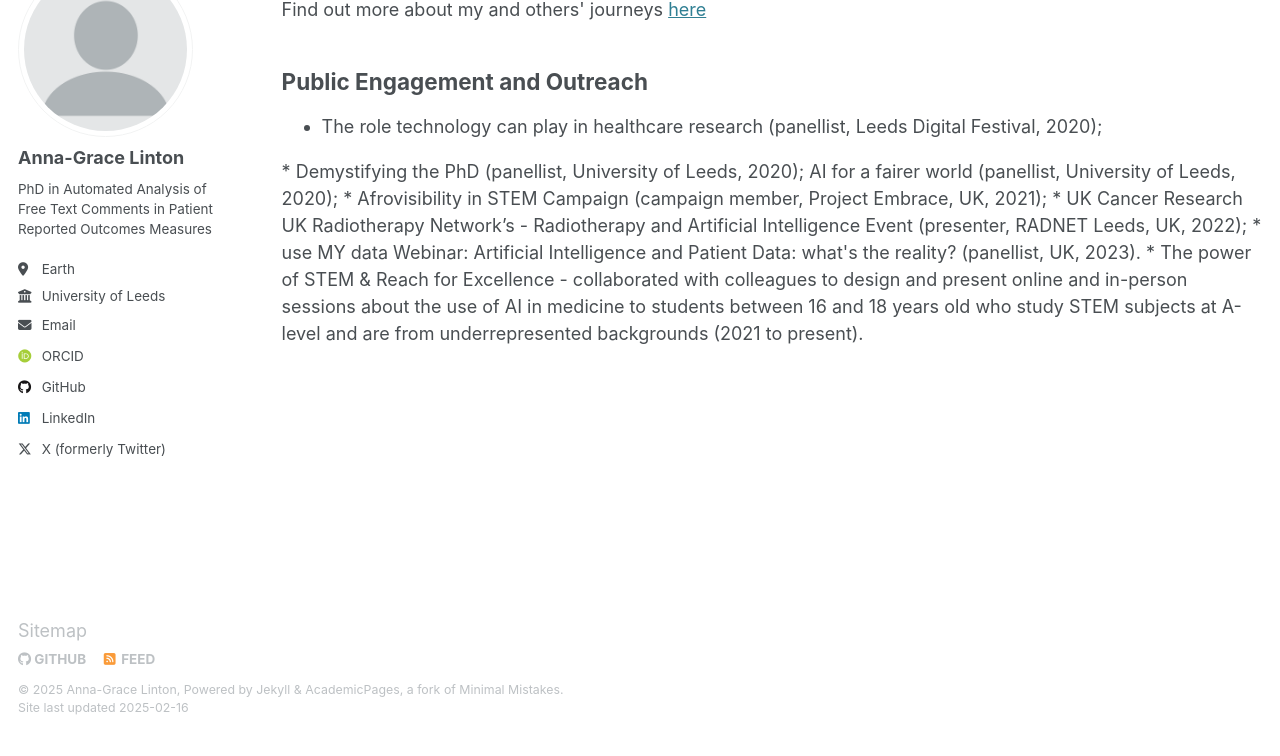
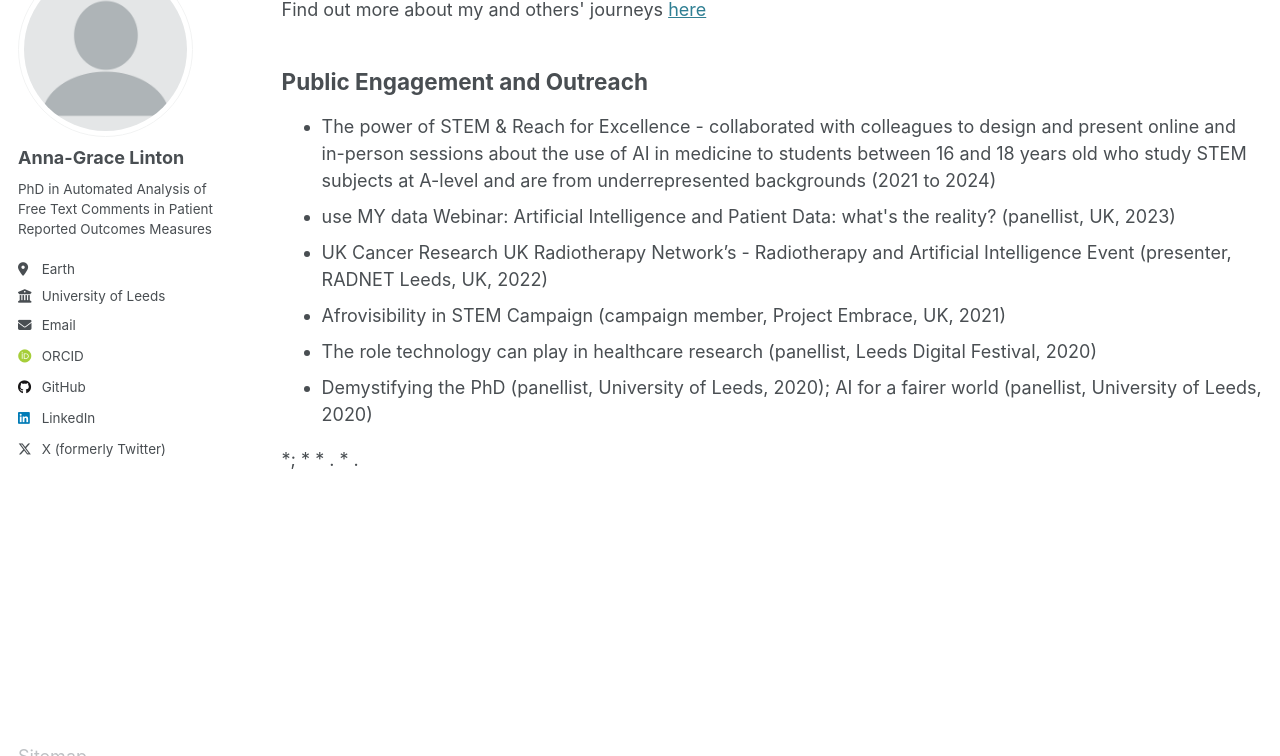
Before and after one commit to AnnaLinton/annalinton.github.io, a Jekyll site: the page built from _pages/portfolio.html, in a window 1280 px wide and 900 px high, scrolled down 629 px, cut to the strip 144-900 px from the top of the window. Built offline with Jekyll 4.4.1, drawn with Linux system fonts in a browser that asks for light colours; some web fonts are replaced.

Commit message:
Update portfolio.html

```diff
--- a/_pages/portfolio.html
+++ b/_pages/portfolio.html
@@ -13,13 +13,17 @@ Find out more about my and others' journeys <a href="https://spotlight.leeds.ac.
 
 <h2> Public Engagement and Outreach </h2>
 <ul>
-  <li>The role technology can play in healthcare research (panellist, Leeds Digital Festival, 2020);</li>
+  <li> The power of STEM & Reach for Excellence - collaborated with colleagues to design and present online and in-person sessions about the use of AI in medicine to students between 16 and 18 years old who study STEM subjects at A-level and are from underrepresented backgrounds (2021 to 2024)</li>
+  <li> use MY data Webinar: Artificial Intelligence and Patient Data: what's the reality? (panellist, UK, 2023)</li>
+  <li> UK Cancer Research UK Radiotherapy Network’s - Radiotherapy and Artificial Intelligence Event (presenter, RADNET Leeds, UK, 2022)</li>
+  <li> Afrovisibility in STEM Campaign (campaign member, Project Embrace, UK, 2021)</li>
+  <li> The role technology can play in healthcare research (panellist, Leeds Digital Festival, 2020)</li>
+  <li> Demystifying the PhD (panellist, University of Leeds, 2020); AI for a fairer world (panellist, University of Leeds, 2020)</li>
 </ul>
-  * Demystifying the PhD (panellist, University of Leeds, 2020); AI for a fairer world (panellist, University of Leeds, 2020);
-  * Afrovisibility in STEM Campaign (campaign member, Project Embrace, UK, 2021);
-  *  UK Cancer Research UK Radiotherapy Network’s - Radiotherapy and Artificial Intelligence Event (presenter, RADNET Leeds, UK, 2022);
-  *  use MY data Webinar: Artificial Intelligence and Patient Data: what's the reality? (panellist, UK, 2023).
-  *  The power of STEM & Reach for Excellence - collaborated with colleagues to design and present online and in-person sessions about the use of AI in medicine to students between 16 and 18 years old who study STEM subjects at A-level and are from underrepresented backgrounds (2021 to present).
+  *;
+  *
+  *  .
+  *  .
 
 <!--  <ul>{% for post in site.publications reversed %}
     {% include archive-single-cv.html %}
```
